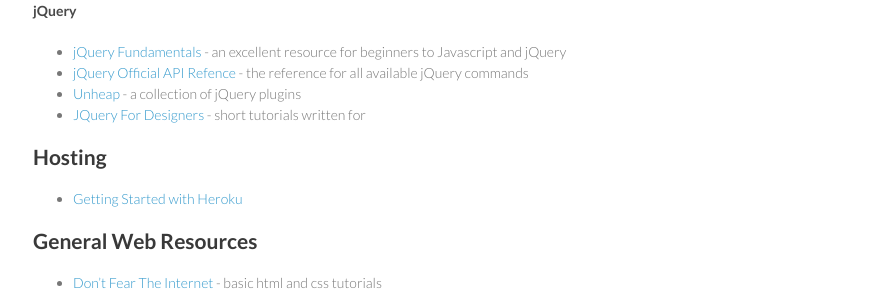
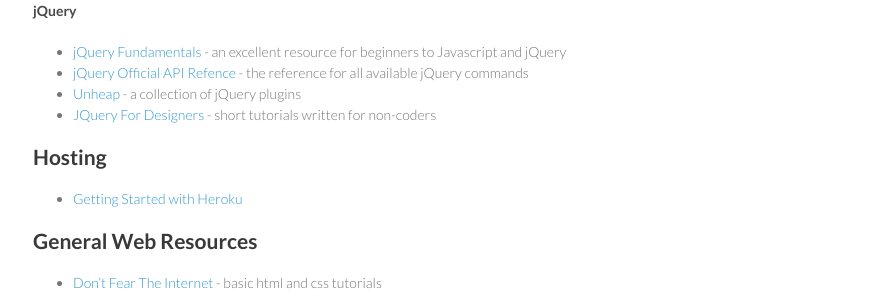
Before and after one commit to itpresidents/itpresidents.github.com, a Jekyll site: the page built from resources/web.md, in a window 1280 px wide. Shown: the part 912-1209 px from the top of the page, without its empty margins (177-1061 px from the left). Built offline with Jekyll 4.4.1, drawn with Linux system fonts in a browser that asks for light colours; Markdown is read by kramdown in place of the engine named in the settings.

Commit message:
Update resources/web.md

```diff
--- a/resources/web.md
+++ b/resources/web.md
@@ -47,7 +47,7 @@
 - [jQuery Fundamentals](http://jqfundamentals.com/) - an excellent resource for beginners to Javascript and jQuery
 - [jQuery Official API Refence](http://api.jquery.com/) - the reference for all available jQuery commands
 - [Unheap](http://www.unheap.com/) - a collection of jQuery plugins
-- [JQuery For Designers](http://jqueryfordesigners.com/) - short tutorials written for
+- [JQuery For Designers](http://jqueryfordesigners.com/) - short tutorials written for non-coders
 
 ## Hosting
 
```
